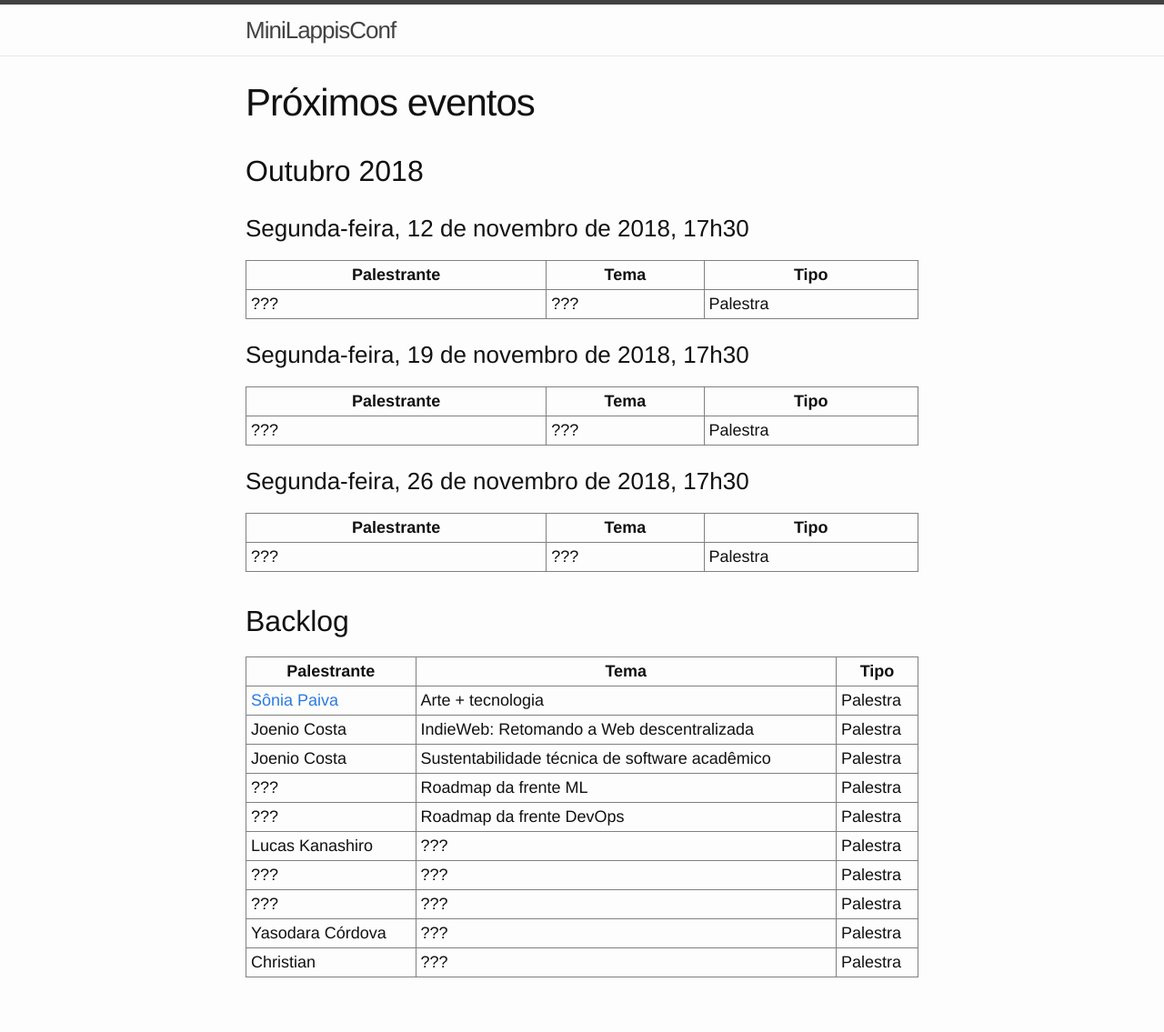
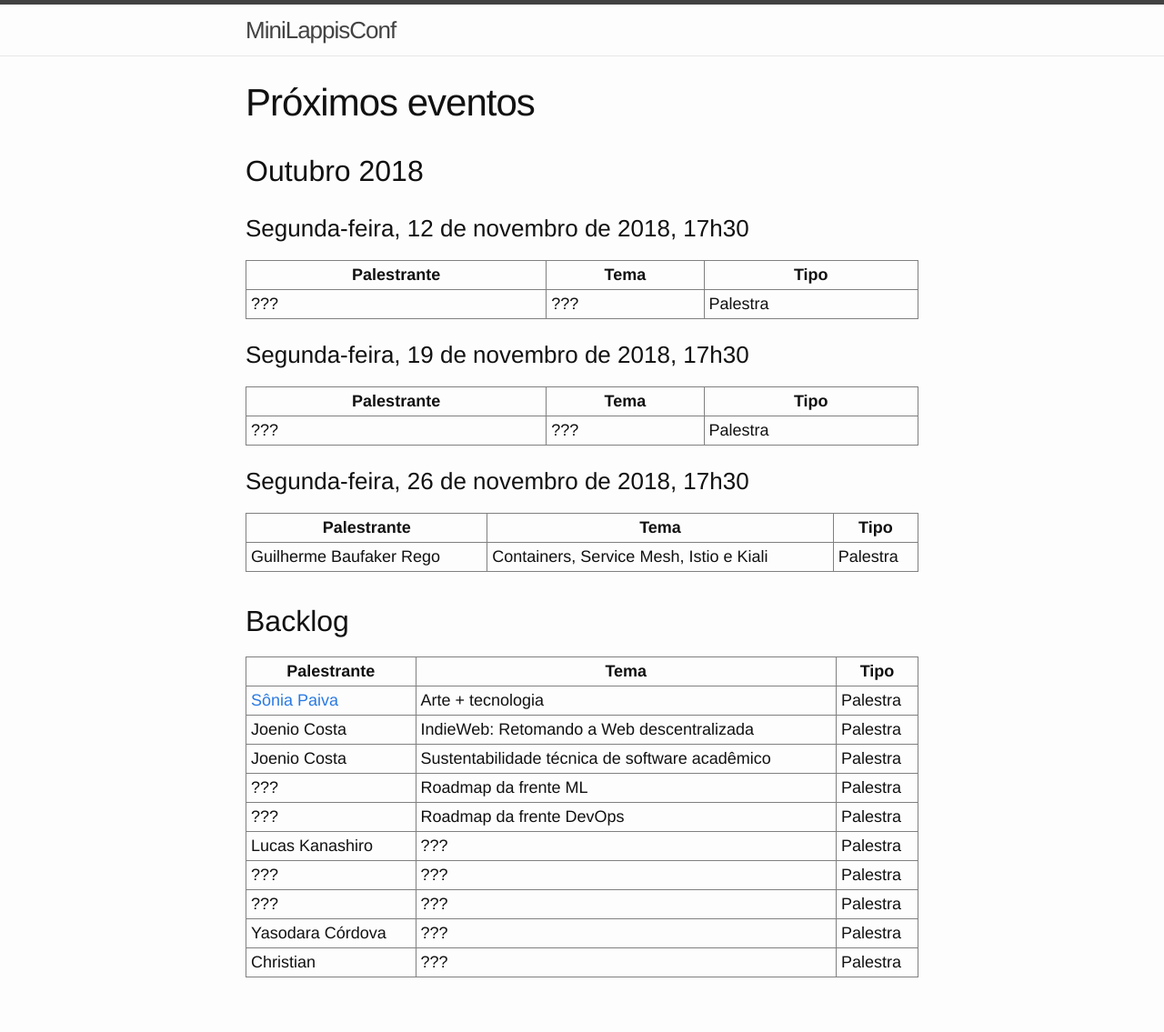
Before and after one commit to lappis-unb/MiniLappisConf, a Jekyll site: the page built from agenda.md, in a window 1280 px wide. Shown: the whole page at 91% size. Built offline with Jekyll 4.4.1, drawn with Linux system fonts in a browser that asks for light colours.

Commit message:
Update agenda.md
Ola

Estou propondo uma palestra sobre o Kiali (kiali.io) que é open-source e possui alguns engenheiros brasileiros trabalhando nele, inclusive eu (Engenheiro de Software da Universidade de Brasilia - da segunda turma, ex LAPPIS e atualmente Engenheiro de Qualidade da Red Hat)

```diff
--- a/agenda.md
+++ b/agenda.md
@@ -20,7 +20,7 @@ title: Próximos eventos
 
 | Palestrante     | Tema                                            | Tipo     |
 | --------------- | ----------------------------------------------- | -------- |
-| ???             | ???                                             | Palestra |
+| Guilherme Baufaker Rego | Containers, Service Mesh, Istio e Kiali | Palestra |
 
 ## Backlog
 
```
